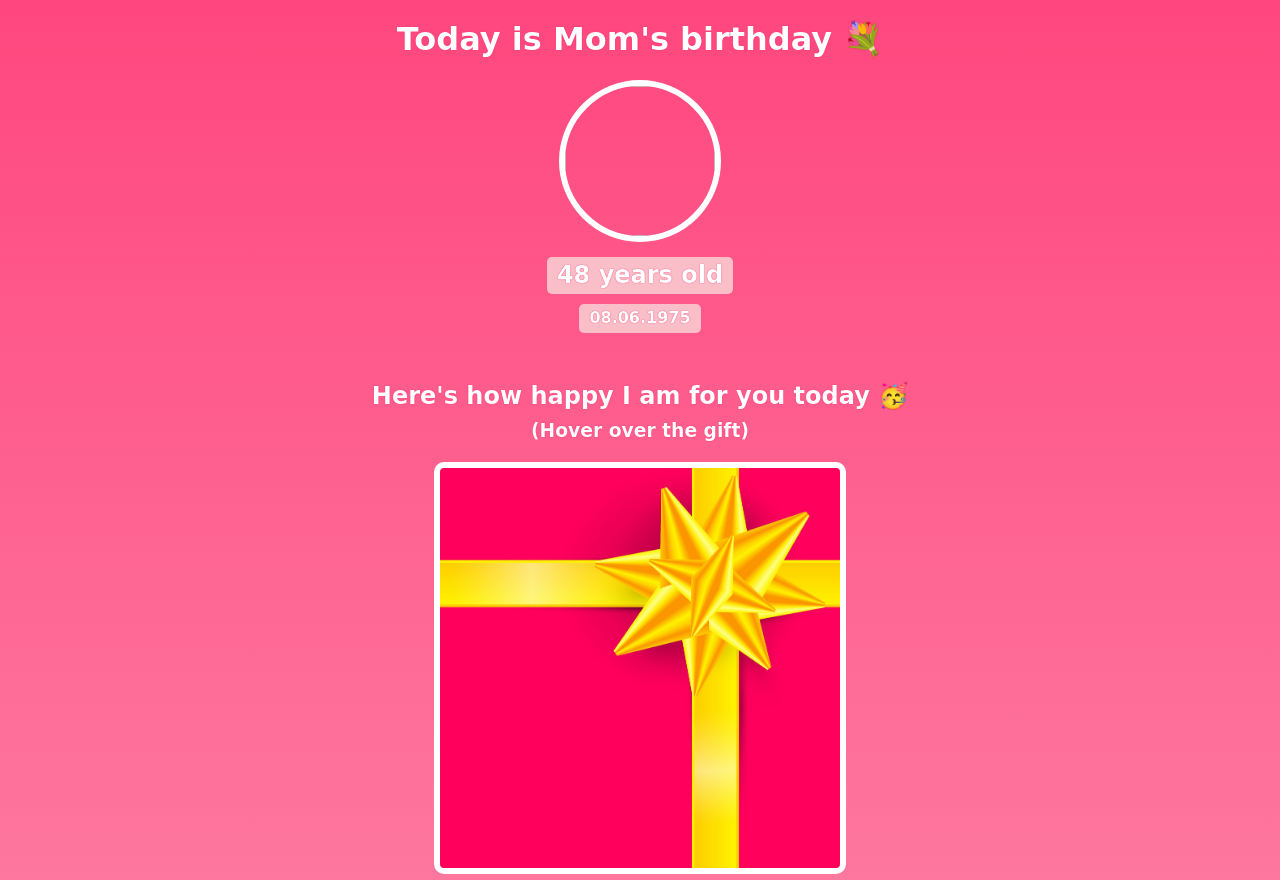
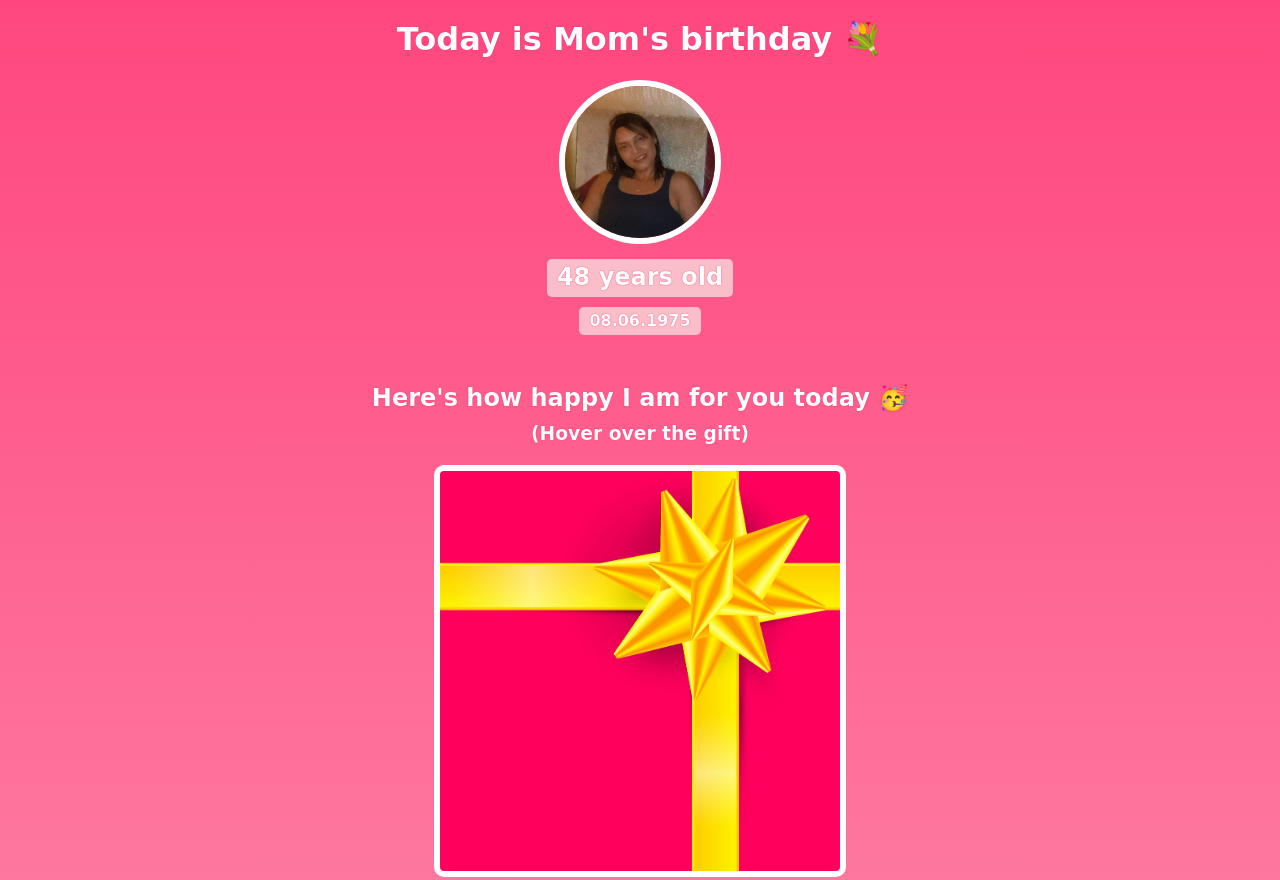
Before and after one commit to ShaunaHendricks/birthday-site, a plain HTML site: page index.html in a window 1280 px wide. Shown: the top 880 px of the page. Drawn offline with nearby package versions, Linux system fonts and the light colour scheme; files whose address does not match are found by name; a web font is replaced by a local one.

Commit message:
Update index.html
changed image path

```diff
--- a/index.html
+++ b/index.html
@@ -8,7 +8,7 @@
     <body>
         <div id="header">
             <h1>Today is Mom's birthday 💐</h1>
-            <img id="mom-img" src="images/mom.jpg">
+            <img id="mom-img" src="mom.jpg">
             <h2 id="bday-age">48 years old</h2>
             <h4 id="bday-date">08.06.1975</h4>
         </div>
```
